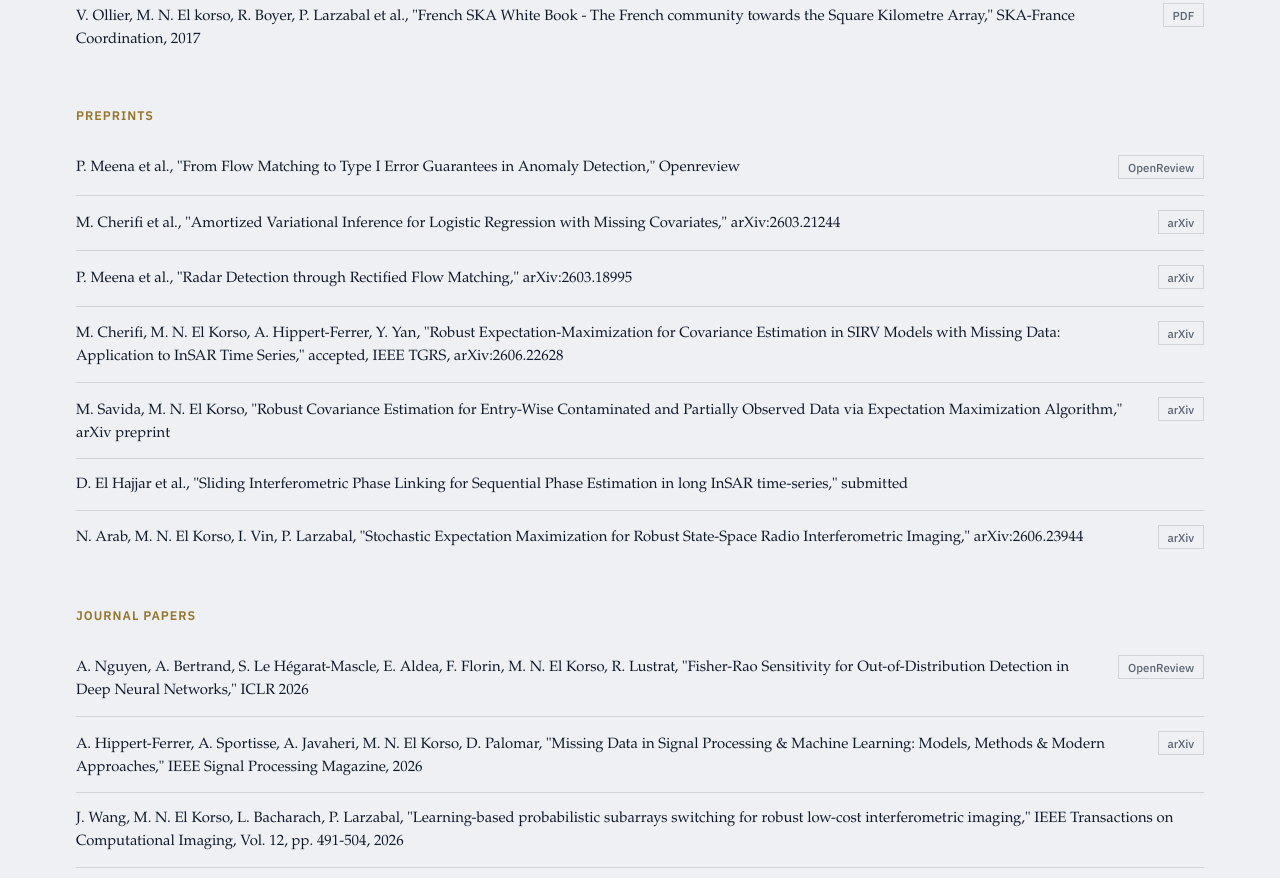
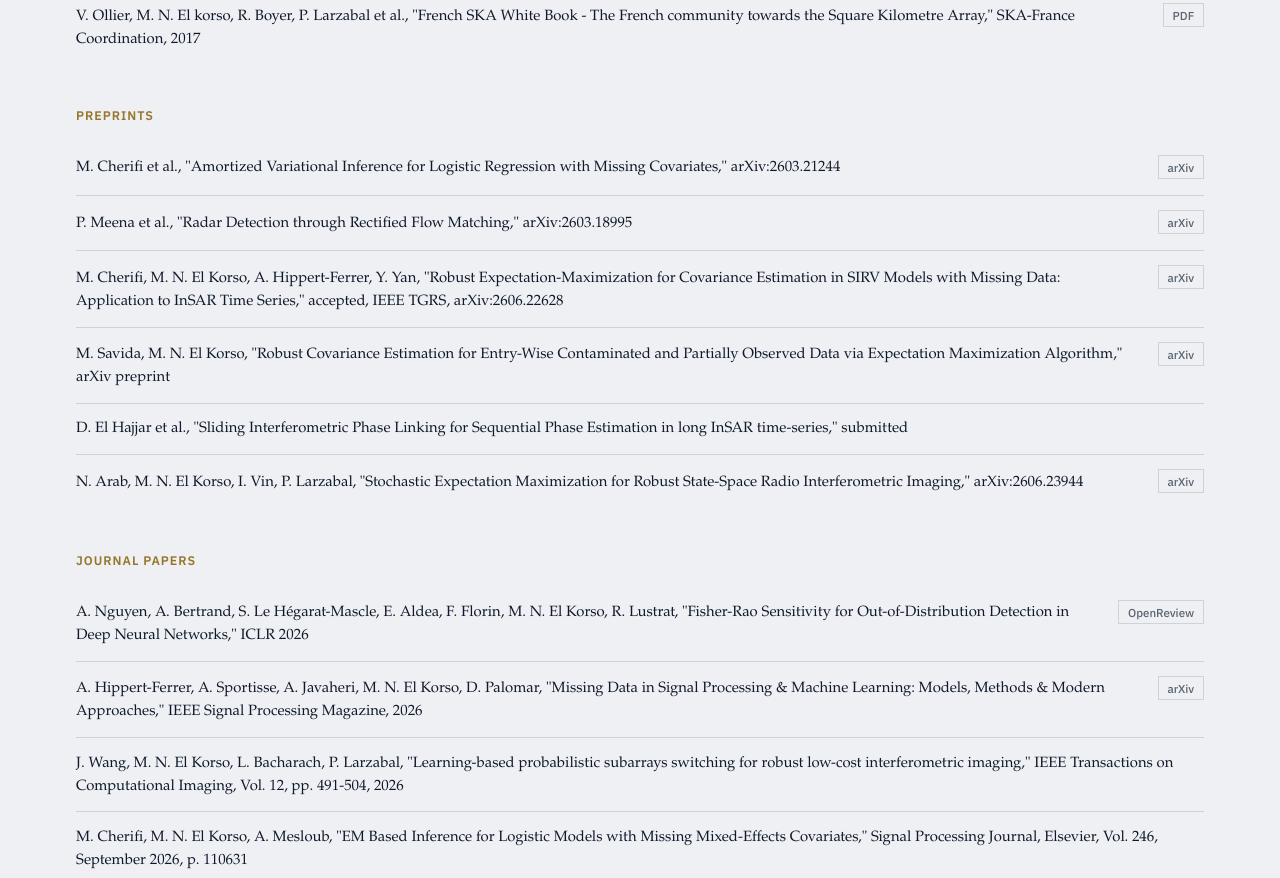
Before and after one commit to ELKORSO/ELKORSO.github.io, a plain HTML site: page index.html in a window 1280 px wide. Shown: the part 5847-6725 px from the top of the page. Drawn offline with Linux system fonts and the light colour scheme; a web font is replaced by a local one.

Commit message:
Update index.html

```diff
--- a/index.html
+++ b/index.html
@@ -667,7 +667,6 @@
       </ul>
       <h3 class="ap-cat">Preprints</h3>
       <ul class="ap-list">
-         <li class="ap-item"><p class="ap-text">P. Meena et al., "From Flow Matching to Type I Error Guarantees in Anomaly Detection," Openreview</p><div class="ap-links"><a href="https://openreview.net/forum?id=r79qi64N5t" target="_blank" rel="noopener">OpenReview</a></div></li>
           <li class="ap-item"><p class="ap-text">M. Cherifi et al., "Amortized Variational Inference for Logistic Regression with Missing Covariates," arXiv:2603.21244</p><div class="ap-links"><a href="https://arxiv.org/abs/2603.21244" target="_blank" rel="noopener">arXiv</a></div></li>
           <li class="ap-item"><p class="ap-text">P. Meena et al., "Radar Detection through Rectified Flow Matching," arXiv:2603.18995</p><div class="ap-links"><a href="https://arxiv.org/abs/2603.18995" target="_blank" rel="noopener">arXiv</a></div></li>
           <li class="ap-item"><p class="ap-text">M. Cherifi, <span class="self">M. N. El Korso</span>, A. Hippert-Ferrer, Y. Yan, "Robust Expectation-Maximization for Covariance Estimation in SIRV Models with Missing Data: Application to InSAR Time Series," accepted, IEEE TGRS, arXiv:2606.22628</p><div class="ap-links"><a href="https://arxiv.org/abs/2606.22628" target="_blank" rel="noopener">arXiv</a></div></li>
```
